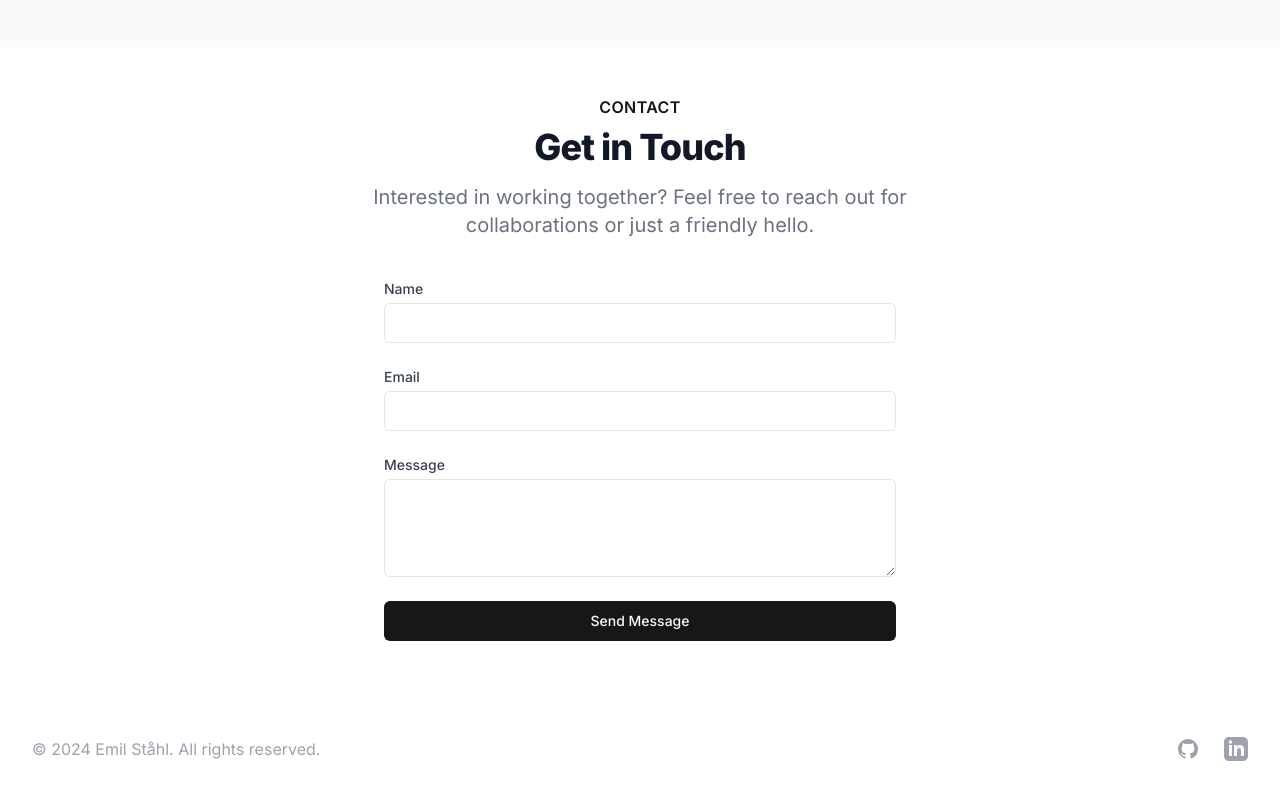
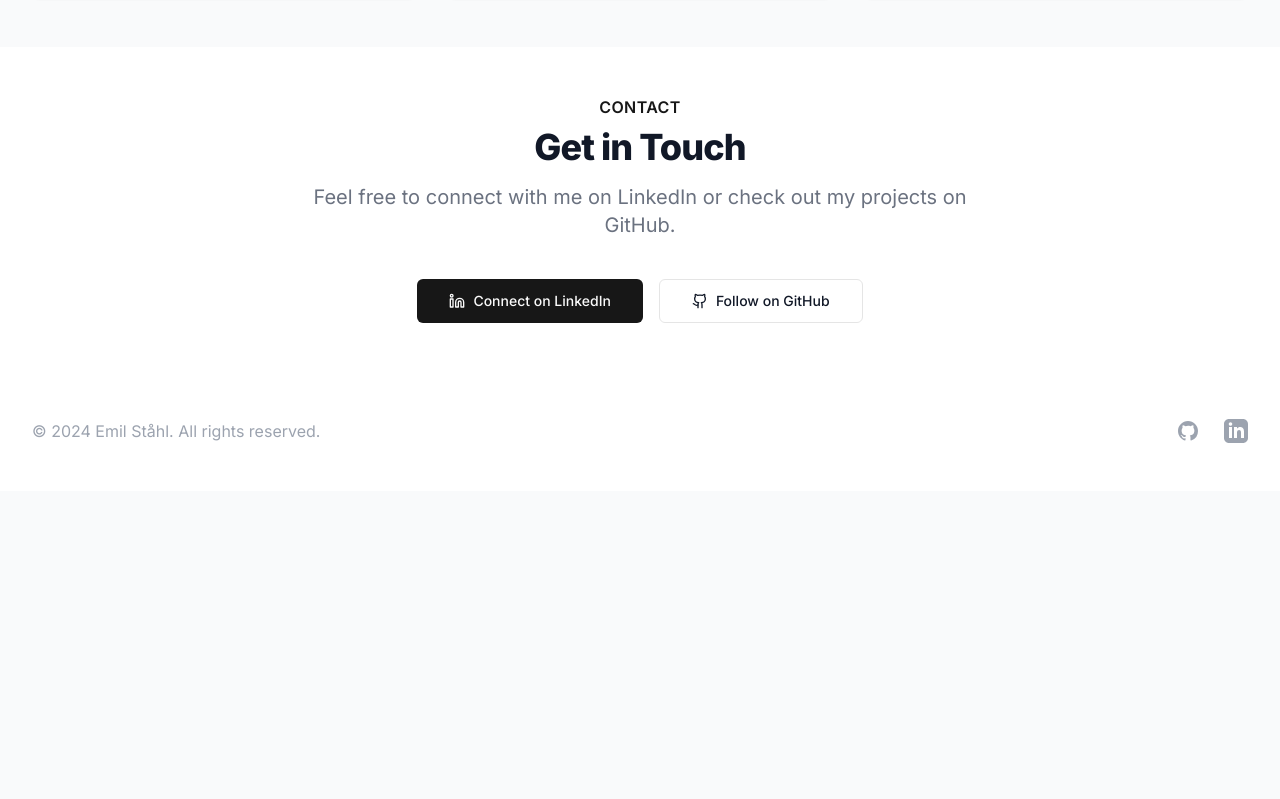
Before and after one commit to emilstahl97/emilstahl97.github.io, a Next.js app: page / in a window 1280 px wide. Shown: the part 1965-2764 px from the top of the page. After the commit the page ends 2456 px from the top, so only its background shows below. Built offline with nearby package versions, Linux system fonts and the light colour scheme.

Commit message:
change contact section

```diff
--- a/components/Contact.tsx
+++ b/components/Contact.tsx
@@ -1,10 +1,9 @@
 'use client'
 
 import { Button } from "@/components/ui/button"
-import { Input } from "@/components/ui/input"
-import { Textarea } from "@/components/ui/textarea"
 import { motion } from 'framer-motion'
 import { useInView } from 'react-intersection-observer'
+import { Github, Linkedin } from 'lucide-react'
 
 export default function Contact() {
   const [ref, inView] = useInView({
@@ -21,7 +20,7 @@ export default function Contact() {
             Get in Touch
           </p>
           <p className="mt-4 max-w-2xl text-xl text-gray-500 lg:mx-auto">
-            Interested in working together? Feel free to reach out for collaborations or just a friendly hello.
+            Feel free to connect with me on LinkedIn or check out my projects on GitHub.
           </p>
         </div>
 
@@ -31,23 +30,29 @@ export default function Contact() {
           animate={inView ? { opacity: 1, y: 0 } : {}}
           transition={{ duration: 0.5 }}
         >
-          <form className="grid grid-cols-1 gap-6">
-            <div>
-              <label htmlFor="name" className="block text-sm font-medium text-gray-700">Name</label>
-              <Input type="text" name="name" id="name" autoComplete="name" required className="mt-1" />
-            </div>
-            <div>
-              <label htmlFor="email" className="block text-sm font-medium text-gray-700">Email</label>
-              <Input type="email" name="email" id="email" autoComplete="email" required className="mt-1" />
-            </div>
-            <div>
-              <label htmlFor="message" className="block text-sm font-medium text-gray-700">Message</label>
-              <Textarea name="message" id="message" rows={4} required className="mt-1" />
-            </div>
-            <div>
-              <Button type="submit" className="w-full">Send Message</Button>
-            </div>
-          </form>
+          <div className="flex flex-col sm:flex-row gap-4 justify-center">
+            <Button
+              asChild
+              className="flex items-center gap-2"
+              size="lg"
+            >
+              <a href="https://linkedin.com/in/emil-ståhl-6bb423b7" target="_blank" rel="noopener noreferrer">
+                <Linkedin className="h-5 w-5" />
+                Connect on LinkedIn
+              </a>
+            </Button>
+            <Button
+              asChild
+              variant="outline"
+              className="flex items-center gap-2"
+              size="lg"
+            >
+              <a href="https://github.com/emilstahl97" target="_blank" rel="noopener noreferrer">
+                <Github className="h-5 w-5" />
+                Follow on GitHub
+              </a>
+            </Button>
+          </div>
         </motion.div>
       </div>
     </section>
```
